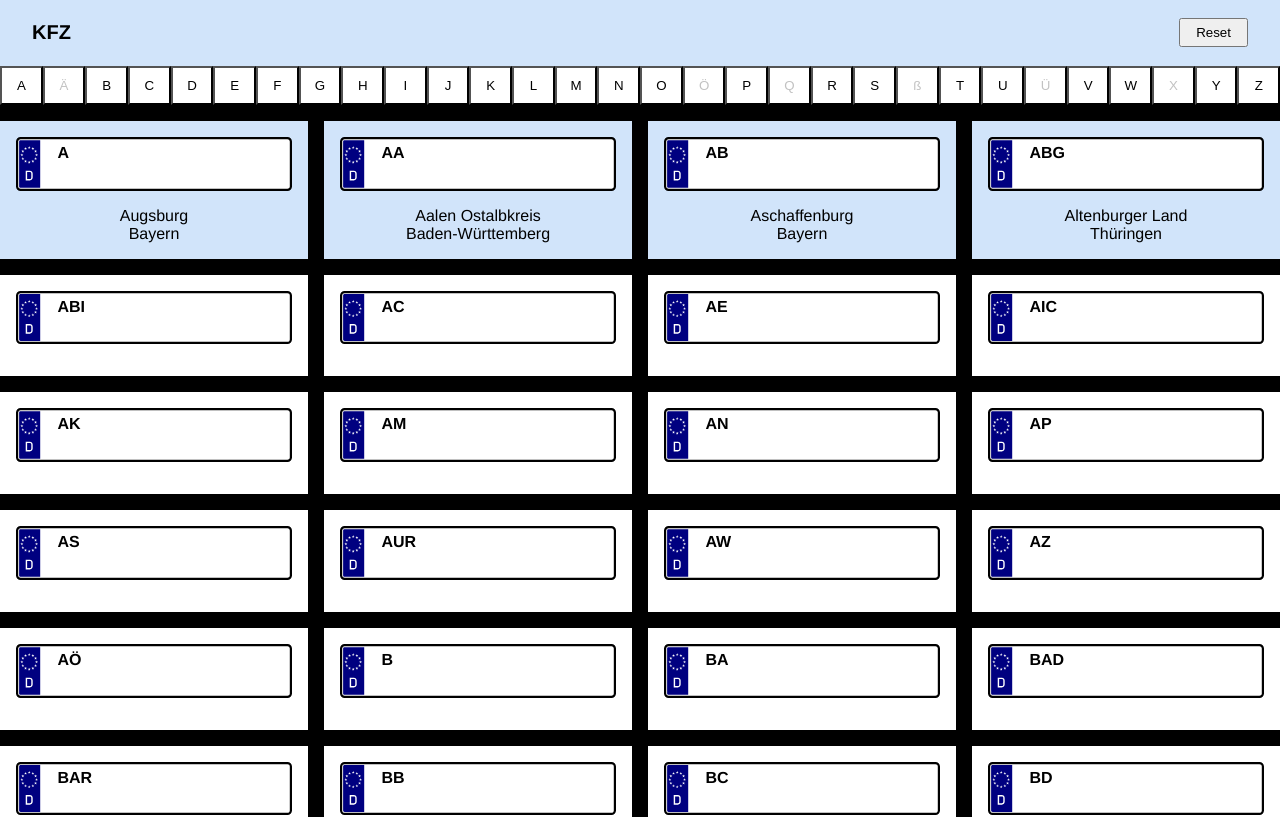
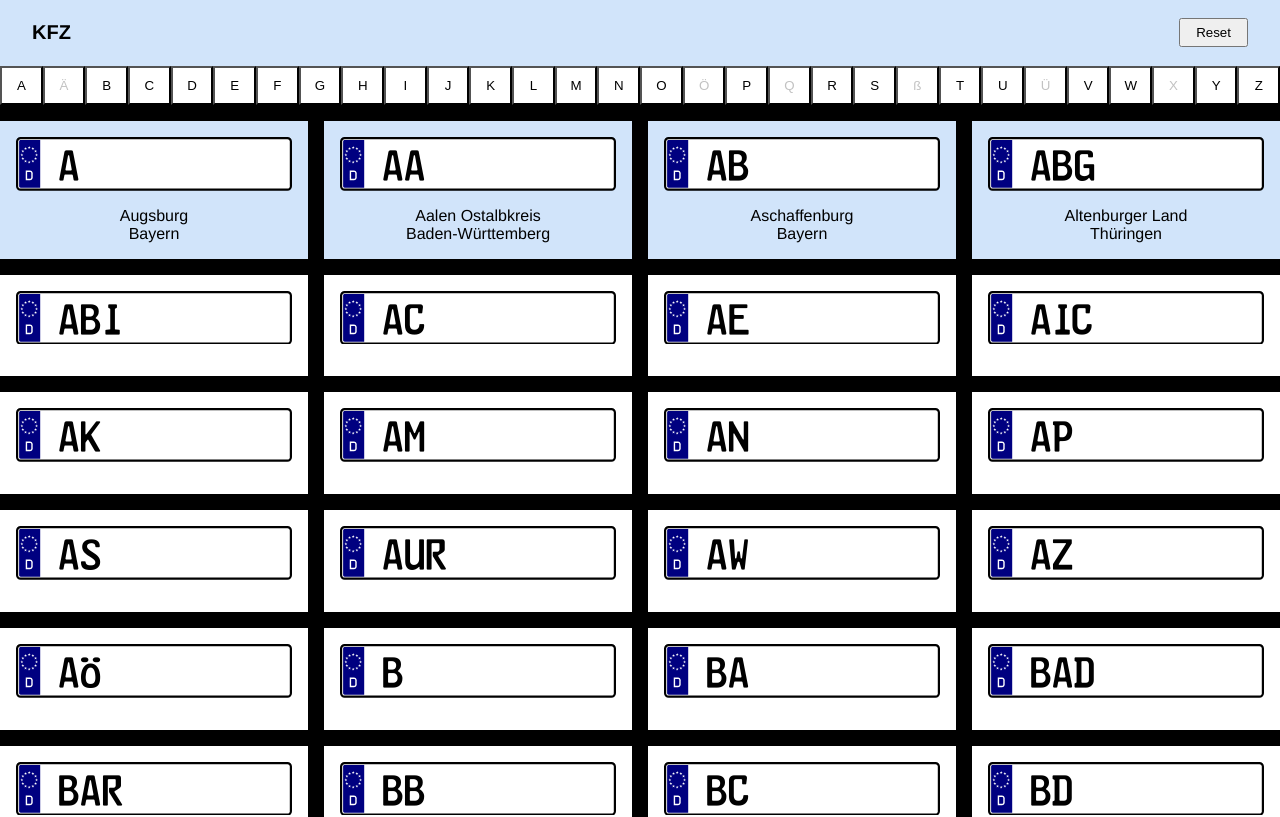
Before and after one commit to maurer2/kfz, a Vue app: page /#/ in a window 1280 px wide. Shown: the top 817 px of the page. Built offline with nearby package versions, Linux system fonts and the light colour scheme.

Commit message:
added svg plate

```diff
--- a/src/App.vue
+++ b/src/App.vue
@@ -51,4 +51,9 @@ a {
   -moz-osx-font-smoothing: grayscale;
   text-align: center;
 }
+
+@font-face {
+  font-family: plateFont;
+  src: url('./assets/font.woff');
+}
 </style>
--- a/src/components/Plate.vue
+++ b/src/components/Plate.vue
@@ -1,10 +1,7 @@
 <template>
   <a href="#0" class="plate plate--card" :class="{ 'plate--is-expanded': isExpanded }">
     <header class="card-header">
-      <img src="/static/plate-de-empty.svg" class="card-image" alt="" />
-      <span class="card-title">
-        {{ plate.key }}
-      </span>
+      <PlateImage :plate="plate.key" class="card-title"></PlateImage>
     </header>
     <div class="card-body">
       <p class="plate-value">
@@ -18,8 +15,11 @@
 </template>
 
 <script>
+import PlateImage from './PlateImage';
+
 export default {
   name: 'Plate',
+  components: { PlateImage },
   props: {
     plate: {
       type: Object,
@@ -50,22 +50,7 @@ export default {
   }
 
   .card-header {
-    position: relative;
     margin-bottom: 1rem;
-    text-align: left;
-  }
-
-  .card-image {
-    display: block;
-    width: 100%;
-  }
-
-  .card-title {
-    position: absolute;
-    color: black;
-    top: 7px; bottom: 7px;
-    left: 15%; right: 10%;
-    font-weight: bold;
   }
 
   .card-body {
--- /dev/null
+++ b/src/components/PlateImage.vue
@@ -0,0 +1,50 @@
+<template>
+  <svg xmlns="http://www.w3.org/2000/svg" viewBox="0 0 650.31 126.72" class="svg">
+    <g transform="translate(512.5 -472.77)">
+      <path d="m-501.7 472.77c-3.0332 0.0811-5.5725 1.1427-7.6155 3.1855-2.0429 2.0431-3.1045 4.5824-3.1855 7.6155v105.12c0.081 3.033 1.1426 5.5722 3.1855 7.6152 2.043 2.043 4.5823 3.1045 7.6152 3.1856h628.71c3.033-0.081 5.5703-1.1426 7.6133-3.1856s3.1065-4.5823 3.1875-7.6152v-105.12c-0.081-3.0329-1.1445-5.5722-3.1875-7.6152-2.03-2.0421-4.57-3.1037-7.6-3.1848h-628.71z"/>
+      <path fill="#fff" d="m-501.7 477.95h628.71c1.62 0.0361 2.9521 0.5772 3.9961 1.6211 1.044 1.0441 1.5831 2.3762 1.6191 3.9961v105.12c-0.036 1.62-0.57516 2.9521-1.6191 3.9961-1.044 1.044-2.3761 1.5851-3.9961 1.6211h-628.71c-1.62-0.036-2.9521-0.57713-3.9961-1.6211s-1.5851-2.3761-1.6211-3.9961v-105.12c0.036-1.6199 0.57709-2.952 1.6211-3.9961 1.044-1.0439 2.3761-1.585 3.9961-1.6211z"/>
+      <path fill="#000080" d="m-501.7 480.11c-0.963 0.027-1.7749 0.3684-2.4319 1.0253-0.657 0.6571-0.9984 1.4689-1.0253 2.4319v105.12c0.027 0.96298 0.36838 1.7727 1.0254 2.4297 0.65698 0.65698 1.4686 1.0003 2.4316 1.0273h46.223v-112.03z"/>
+      <g fill="#fff">
+        <path d="m-481.4 493.94 0.7207 2.5918h2.7344l-2.1582 1.584 0.71875 2.4473-2.0156-1.4395-2.0156 1.4395 0.7207-2.4473-2.1602-1.584h2.7344z"/>
+        <path d="m-490.04 496.24 0.7207 2.5918h2.7363l-2.1602 1.584 0.7207 2.4473-2.0176-1.4395-2.0156 1.4395 0.7207-2.4473-2.1602-1.584h2.7363z"/>
+        <path d="m-472.75 496.24 0.71875 2.5918h2.7363l-2.1602 1.584 0.7207 2.4473-2.0156-1.4395-2.0176 1.4395 0.7207-2.4473-2.1602-1.584h2.7363z"/>
+        <path d="m-496.37 502.58 0.7207 2.5918h2.7363l-2.1602 1.584 0.7207 2.4473-2.0176-1.4395-2.0156 1.4395 0.7207-2.4473-2.1602-1.584h2.7363z"/>
+        <path d="m-466.42 502.58 0.71875 2.5918h2.7363l-2.1602 1.584 0.7207 2.4473-2.0156-1.4395-2.0176 1.4395 0.7207-2.4473-2.1602-1.584h2.7363z"/>
+        <path d="m-498.67 511.22 0.71875 2.5918h2.7363l-2.1602 1.584 0.7207 2.4492-2.0156-1.4414-2.0156 1.4414 0.71875-2.4492-2.1602-1.584h2.7363z"/>
+        <path d="m-464.12 511.22 0.7207 2.5918h2.7363l-2.1602 1.584 0.71875 2.4492-2.0156-1.4414-2.0156 1.4414 0.7207-2.4492-2.1602-1.584h2.7363z"/>
+        <path d="m-496.37 519.86 0.7207 2.5918h2.7363l-2.1602 1.584 0.7207 2.4473-2.0176-1.4395-2.0156 1.4395 0.7207-2.4473-2.1602-1.584h2.7363z"/>
+        <path d="m-466.42 519.86 0.71875 2.5918h2.7363l-2.1602 1.584 0.7207 2.4473-2.0156-1.4395-2.0176 1.4395 0.7207-2.4473-2.1602-1.584h2.7363z"/>
+        <path d="m-490.04 526.19 0.7207 2.5918h2.7363l-2.1602 1.584 0.7207 2.4473-2.0176-1.4395-2.0156 1.4395 0.7207-2.4473-2.1602-1.584h2.7363z"/>
+        <path d="m-472.75 526.19 0.71875 2.5918h2.7363l-2.1602 1.584 0.7207 2.4473-2.0156-1.4395-2.0176 1.4395 0.7207-2.4473-2.1602-1.584h2.7363z"/>
+      </g>
+      <g fill="#fff">
+        <path d="m-481.39 528.5 0.7207 2.5918h2.7344l-2.1582 1.584 0.71875 2.4492-2.0156-1.4395-2.0156 1.4395 0.7207-2.4492-2.1602-1.584h2.7344z"/>
+        <path d="m11.005 535.27c0.79796-0.039 2.2606 0.0748 4.3906 0.3418 2.1299 0.26704 3.5946 0.91999 4.3926 1.9609 0.93894 1.752 1.6535 3.7558 2.1426 6.0117 0.48895 2.256 0.73524 4.6199 0.73829 7.0918 0.099 3.453-0.67533 6.7348-2.3223 9.8457-1.647 3.111-4.7609 4.7733-9.3418 4.9863-4.656-0.22198-7.8371-1.9011-9.541-5.0391-1.704-3.1379-2.5081-6.403-2.4121-9.793 0.012-2.4719 0.27695-4.8358 0.79297-7.0918 0.51597-2.2559 1.2119-4.2597 2.0879-6.0117 0.73797-1.041 2.2137-1.6939 4.4277-1.9609 2.2139-0.26695 3.7625-0.38076 4.6445-0.3418z"/>
+        <path d="m-489.6 551.68h9.791c1.9139 0.051 3.4868 0.70594 4.7168 1.9629 1.2299 1.257 1.8642 2.8112 1.9062 4.6621v9.791c-0.042 1.851-0.67632 3.4051-1.9062 4.6621-1.23 1.257-2.8029 1.9119-4.7168 1.9629h-9.791z"/>
+      </g>
+      <path fill="#000080" d="m-486.29 554.99v16.416h6.4805c0.95694-0.021 1.7424-0.33812 2.3574-0.95312 0.61495-0.61498 0.93403-1.4024 0.95508-2.3594v-9.791c-0.0211-0.95697-0.34013-1.7424-0.95508-2.3574-0.61504-0.61497-1.4005-0.93405-2.3574-0.95508z"/>
+    </g>
+    <text x="15%" y="82%" fill="000" font-size="100">{{ plate }}</text>
+  </svg>
+</template>
+
+<script>
+export default {
+  name: 'PlateImage',
+  props: {
+    plate: {
+      type: String,
+      default: '',
+    },
+  },
+};
+</script>
+
+<style lang="scss" scoped>
+.svg {
+  display: block;
+  width: 100%;
+  height: auto;
+  font-family: plateFont;
+}
+</style>
```
Also changed, not shown: src/assets/Plate.svg (added), src/assets/font.woff (added).
